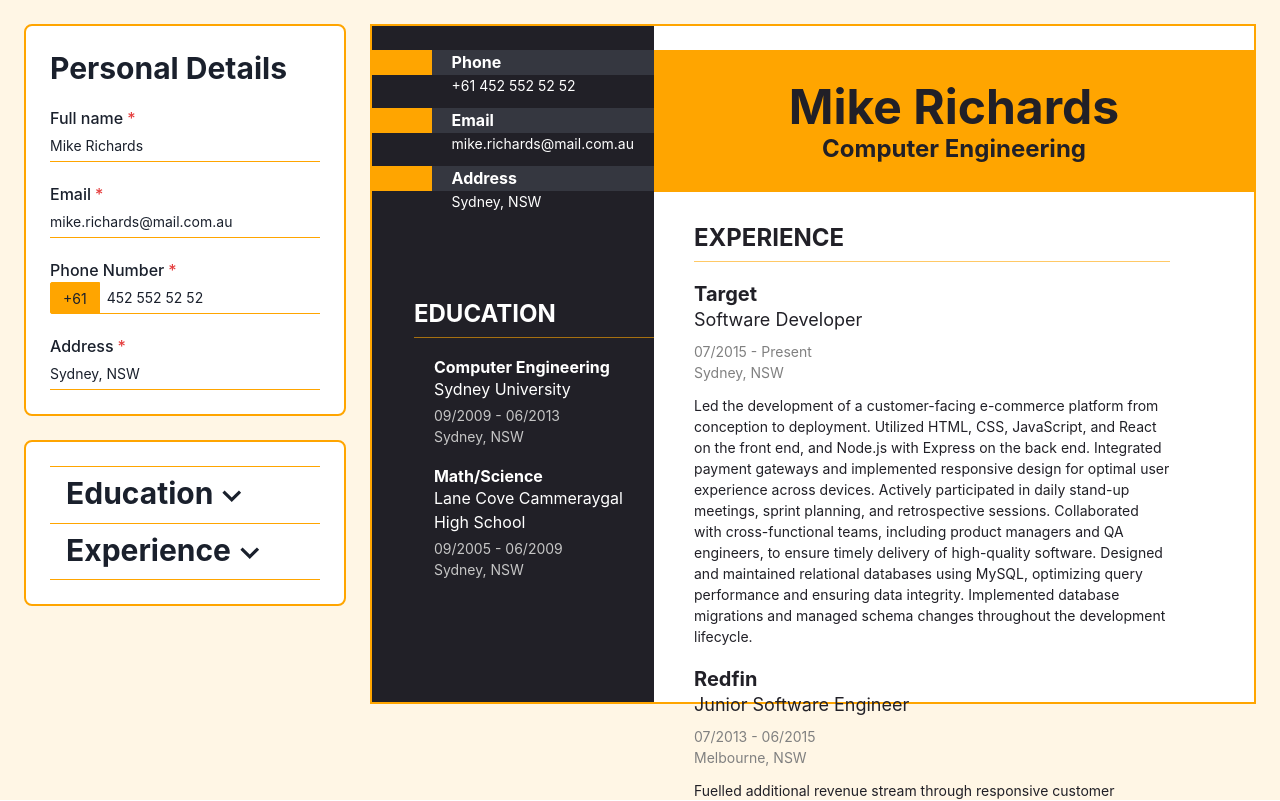
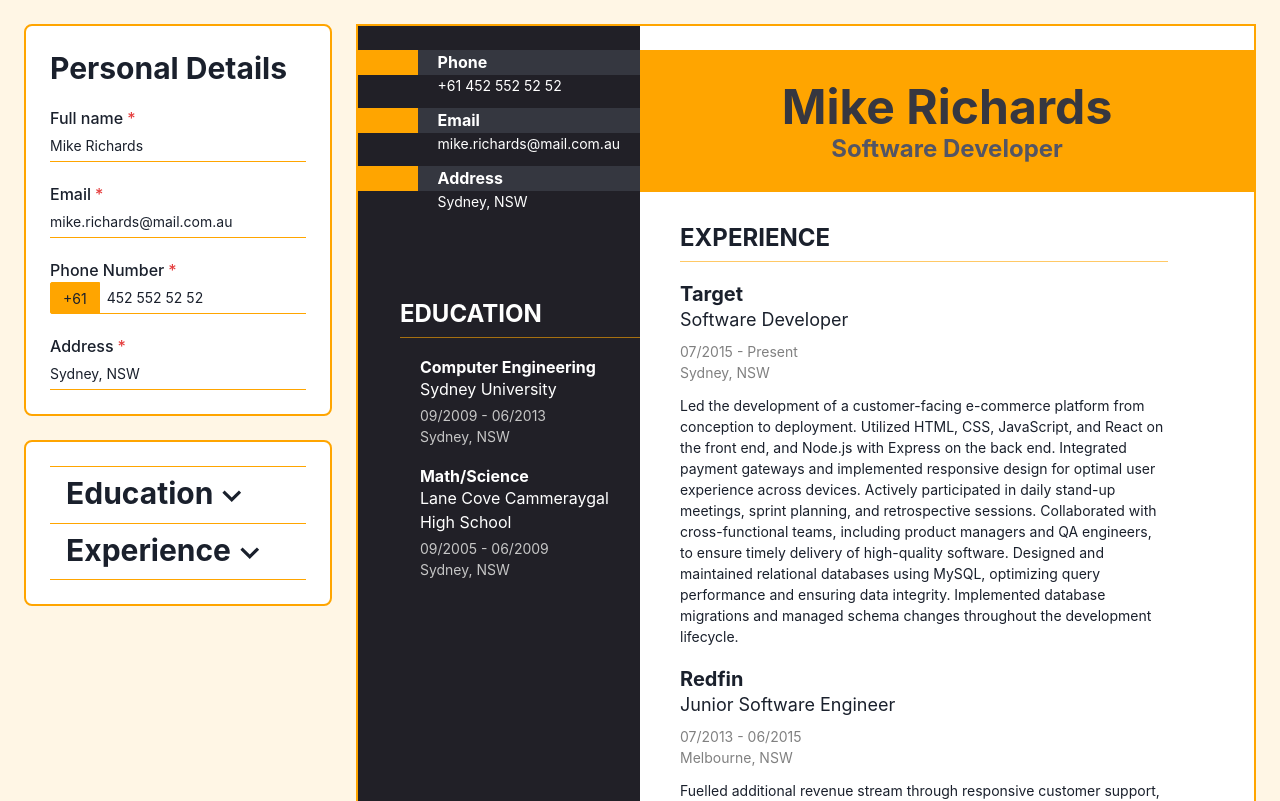
Before and after one commit to ensarokumus/top-project-cv-app, a React (Vite) app: page / in a window 1280 px wide. Shown: the top 801 px of the page. Built offline with nearby package versions, Linux system fonts and the light colour scheme.

Commit message:
Fix styling issues on the resume area

```diff
--- a/src/App.css
+++ b/src/App.css
@@ -3,7 +3,8 @@ body,
 html {
   margin: 0;
   padding: 0;
-  overflow: hidden;
+  /* overflow: hidden; */
+  background-color: #fff6e5;
 }
 
 * {
--- a/src/App.jsx
+++ b/src/App.jsx
@@ -18,8 +18,12 @@ import Resume from "./components/Resume.jsx";
 
 function App() {
   const [personalInfo, setPersonalInfo] = useState(example.personalInfo);
-  const [educationsSection, setEducationsSection] = useState(example.sections.educations);
-  const [experiencesSection, setExperiencesSection] = useState(example.sections.experiences);
+  const [educationsSection, setEducationsSection] = useState(
+    example.sections.educations
+  );
+  const [experiencesSection, setExperiencesSection] = useState(
+    example.sections.experiences
+  );
 
   function handlePersonalInfoChange(e) {
     const { key } = e.target.dataset;
@@ -28,17 +32,17 @@ function App() {
 
   function handleEducationsSectionChange(e) {
     const { key } = e.target.dataset;
-    setEducationsSection({ ...educationsSection, [key]: e.target.value })
+    setEducationsSection({ ...educationsSection, [key]: e.target.value });
   }
 
   function handleExperiencesSectionChange(e) {
     const { key } = e.target.dataset;
-    setExperiencesSection({ ...experiencesSection, [key]: e.target.value })
+    setExperiencesSection({ ...experiencesSection, [key]: e.target.value });
   }
 
   return (
-    <Flex bgColor='#fff6e5' w='100%' h='100vh'>
-      <Box w="400px">
+      <Flex>
+        <Box minW="350px">
           <PersonalDetails
             fullName={personalInfo.name}
             email={personalInfo.email}
@@ -67,7 +71,7 @@ function App() {
                   </Heading>
                 </AccordionButton>
                 <AccordionPanel>
-                <Education/>
+                  <Education />
                 </AccordionPanel>
               </AccordionItem>
               <AccordionItem>
@@ -86,8 +90,12 @@ function App() {
             </Flex>
           </Accordion>
         </Box>
-      <Flex flex="1">
-        <Resume personalInfo={personalInfo} educationsSection={educationsSection} experiencesSection={experiencesSection}/>
+        <Flex>
+          <Resume
+            personalInfo={personalInfo}
+            educationsSection={educationsSection}
+            experiencesSection={experiencesSection}
+          />
         </Flex>
       </Flex>
   );
--- a/src/components/EducationSection.jsx
+++ b/src/components/EducationSection.jsx
@@ -24,7 +24,7 @@ function EducationSection({ educationsSection }) {
     <>
       <Box mb="3">
         <Flex justify="end">
-          <Box w="85%" h="200px">
+          <Box w="85%" pb='5'>
             <Heading as="h2" fontSize="2xl" pt="2" pb="2">
               EDUCATION
             </Heading>
--- a/src/components/ExperienceSection.jsx
+++ b/src/components/ExperienceSection.jsx
@@ -2,7 +2,7 @@ import { Box, Flex, Heading, Divider, Text } from "@chakra-ui/react";
 
 function ExperienceSection({ experiencesSection }) {
   const experiencesList = experiencesSection.toReversed().map((experience) => (
-    <Box key={experience.degree}>
+    <Box key={experience.company}>
       <Heading as="h3" fontSize="xl">
         {experience.company}
       </Heading>
@@ -27,7 +27,7 @@ function ExperienceSection({ experiencesSection }) {
     <>
       <Box ml="10">
         <Flex>
-          <Box w="85%" h="200px">
+          <Box w="85%">
             <Heading as="h2" fontSize="2xl" pt="2" pb="2">
               EXPERIENCE
             </Heading>
--- a/src/components/Resume.jsx
+++ b/src/components/Resume.jsx
@@ -1,11 +1,11 @@
-import { Flex, Heading, Box } from "@chakra-ui/react";
+import { Flex, Heading, AspectRatio } from "@chakra-ui/react";
 import PersonalDetailsSection from "./PersonalDetailsSection";
 import EducationSection from "./EducationSection";
 import ExperienceSection from "./ExperienceSection";
 
 function Resume({ personalInfo, educationsSection, experiencesSection }) {
   return (
-    <Flex m="6" ml="0" borderWidth="2px" borderColor='orange' h='85vh'>
+    <Flex m="6" ml="0" borderWidth="2px" borderColor='orange' maxW='950px' minW='800px' minH='1200px'>
       <Flex
         direction="column"
         color="white"
@@ -23,13 +23,11 @@ function Resume({ personalInfo, educationsSection, experiencesSection }) {
       </Flex>
       <Flex
         direction="column"
-        color="#212027"
         backgroundColor="white"
-        // justify="space-between"
       >
-        <Flex backgroundColor="orange" w='600px' h='142px' direction='column' justifyContent='center' mt='24px' mb='24px'>
-          <Heading as='h1' fontSize='3rem' textAlign='center'>{personalInfo.name}</Heading>
-          <Heading as='h2' fontSize='1.5rem' textAlign='center'>{educationsSection[0].degree}</Heading>
+        <Flex backgroundColor="orange" h='142px' direction='column' justifyContent='center' mt='24px' mb='24px'>
+          <Heading as='h1' fontSize='3rem' color='#363740' textAlign='center'>{personalInfo.name}</Heading>
+          <Heading as='h2' fontSize='1.5rem' color='#535565' textAlign='center'>{experiencesSection[experiencesSection.length - 1].position}</Heading>
         </Flex>
         <ExperienceSection experiencesSection={experiencesSection} />
       </Flex>
```
Lines whose indentation alone changed are shown as unchanged.
